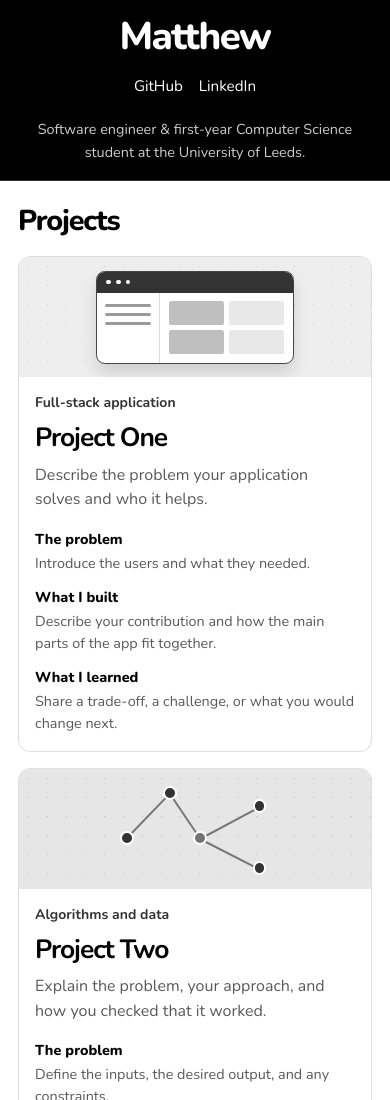
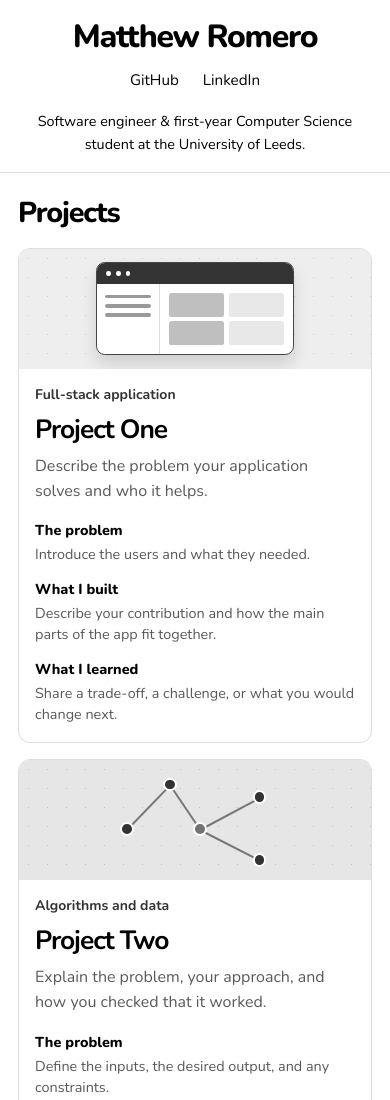
Before and after one commit to matthewromeroUOLeeds/portfolio, a plain HTML site: page index.html in a window 390 px wide. Shown: the top 1100 px of the page. Drawn offline with nearby package versions, Linux system fonts and the light colour scheme.

Commit message:
Update header with full name and centered social links

```diff
--- a/index.html
+++ b/index.html
@@ -4,8 +4,8 @@
   <meta charset="utf-8">
   <meta name="viewport" content="width=device-width, initial-scale=1">
   <meta name="description" content="Matthew’s software engineering portfolio. Explore three project showcases and learn more about his work.">
-  <meta name="theme-color" content="#000000">
-  <title>Matthew | Software Engineering Portfolio</title>
+  <meta name="theme-color" content="#ffffff">
+  <title>Matthew Romero | Software Engineering Portfolio</title>
   <link rel="icon" href="favicon.svg" type="image/svg+xml">
   <link rel="preconnect" href="https://fonts.googleapis.com">
   <link rel="preconnect" href="https://fonts.gstatic.com" crossorigin>
@@ -16,7 +16,7 @@
 <body>
   <header class="site-head" id="home">
     <div class="wrap head-inner">
-      <h1 class="site-name">Matthew</h1>
+      <h1 class="site-name">Matthew Romero</h1>
       <nav class="social-nav" aria-label="Social links">
         <!-- Replace these URLs with your personal profile links. -->
         <a href="https://github.com/" target="_blank" rel="noopener noreferrer" title="GitHub profile link to be added">GitHub</a>
--- a/styles.css
+++ b/styles.css
@@ -16,15 +16,15 @@ button { font: inherit; }
 button, a { -webkit-tap-highlight-color: transparent; }
 :focus-visible { outline: 3px solid #737373; outline-offset: 5px; }
 .wrap { width: min(1120px, calc(100% - 96px)); margin-inline: auto; }
-.site-head { background: var(--night); color: #ffffff; border-bottom: 1px solid #333333; }
+.site-head { background: var(--paper); color: var(--ink); border-bottom: 1px solid var(--line); }
 .footer-inner { display: flex; justify-content: space-between; align-items: center; padding-block: 1.1rem; gap: 1rem; }
-.head-inner { display: grid; grid-template-columns: minmax(0, 1fr) auto minmax(0, 1fr); align-items: center; gap: .7rem 2rem; padding-block: 1.4rem; }
-.site-name { grid-column: 2; margin: 0; text-align: center; font-size: clamp(2.4rem, 4.5vw, 3.8rem); font-weight: 800; letter-spacing: -.04em; line-height: 1.1; }
+.head-inner { display: flex; flex-direction: column; align-items: center; gap: .25rem; padding-block: 1.4rem 1.2rem; text-align: center; }
+.site-name { margin: 0; text-align: center; font-size: clamp(2rem, 4.5vw, 3.4rem); font-weight: 800; letter-spacing: -.04em; line-height: 1.1; }
 nav { display: flex; gap: 1.5rem; align-items: center; }
-.social-nav { grid-column: 3; justify-self: end; }
+.social-nav { justify-content: center; flex-wrap: wrap; column-gap: 1.5rem; row-gap: 0; }
 nav a, footer a { text-decoration: none; font-size: .95rem; min-height: 44px; display: inline-flex; align-items: center; }
 nav a:hover, footer a:hover { text-decoration: underline; text-underline-offset: .25em; }
-.header-intro { grid-column: 1 / -1; max-width: 44rem; justify-self: center; text-align: center; color: #cccccc; font-size: 1rem; margin: 0; line-height: 1.6; }
+.header-intro { max-width: 44rem; text-align: center; color: var(--ink); font-size: 1rem; margin: 0; line-height: 1.6; }
 .eyebrow { color: var(--highlight); font: 700 .875rem/1.4 var(--font); letter-spacing: .015em; margin: 0 0 1.15rem; }
 h2, h3 { margin: 0; line-height: 1.1; letter-spacing: -.04em; }
 .primary { text-decoration: none; display: inline-flex; align-items: center; justify-content: center; background: var(--highlight); color: var(--night); font-weight: 750; border-radius: .38rem; padding: .72rem 1.1rem; min-height: 46px; }
@@ -88,15 +88,12 @@ footer { background: var(--night); color: #dddddd; font-size: .9rem; }
 .project-links a { text-underline-offset: .2em; }
 @media (max-width: 850px) {
   .wrap { width: calc(100% - 56px); }
-  .head-inner { column-gap: 1rem; }
   .grid { gap: .8rem; }
   .card-body { padding: 1rem; }
 }
 @media (max-width: 670px) {
   .wrap { width: calc(100% - 36px); }
-  .head-inner { grid-template-columns: 1fr 1fr; row-gap: .4rem; padding-block: 1rem; }
-  .site-name { grid-column: 1 / -1; grid-row: 1; }
-  .social-nav { grid-row: 2; grid-column: 1 / -1; justify-self: center; }
+  .head-inner { padding-block: 1.2rem 1rem; }
   .header-intro { margin-top: .2rem; font-size: .9rem; }
   .about-inner { grid-template-columns: 1fr; }
   nav { gap: 1rem; }
```
